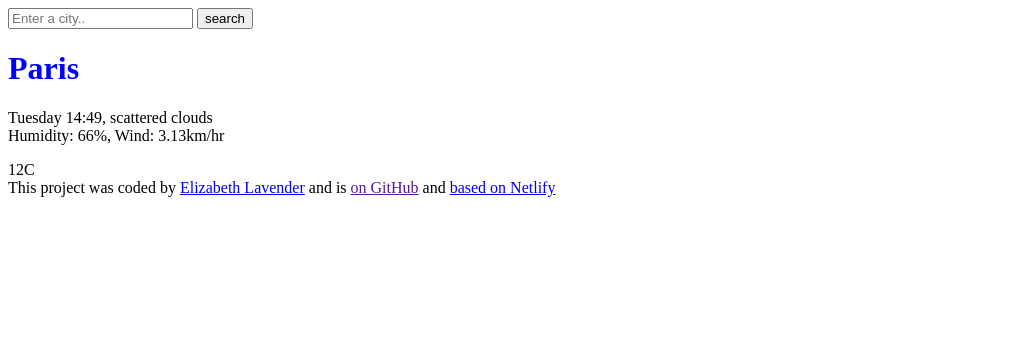
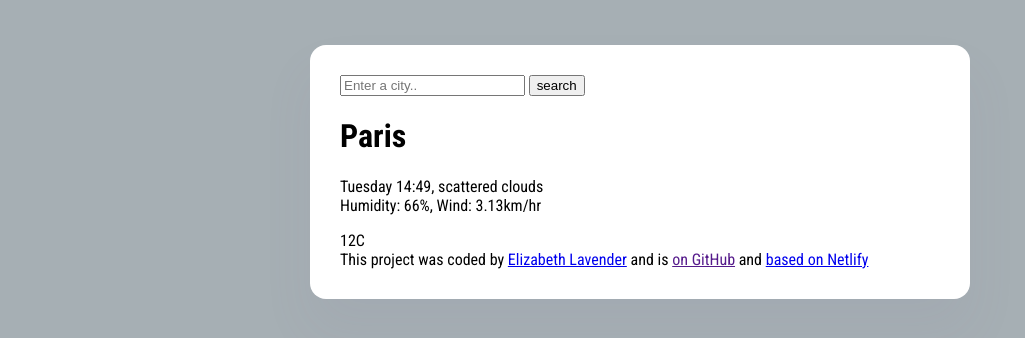
Before and after one commit to Lizernz/SheCodes-vanilla-weather-app7, a plain HTML site: page index.html in a window 1280 px wide. Shown: the whole page, without its empty margins (0-1025 px from the left). Drawn offline with Linux system fonts and the light colour scheme.

Commit message:
Styled the main container and added custom font

```diff
--- a/index.html
+++ b/index.html
@@ -4,9 +4,13 @@
     <meta charset="UTF-8">
     <meta name="viewport" content="width=device-width, initial-scale=1.0">
     <title>Vanilla weather App</title>
+    <link rel="preconnect" href="https://fonts.googleapis.com">
+<link rel="preconnect" href="https://fonts.gstatic.com" crossorigin>
+<link href="https://fonts.googleapis.com/css2?family=Roboto+Condensed:ital,wght@0,100;0,200;0,300;0,400;0,500;0,600;0,700;0,800;0,900;1,100;1,200;1,300;1,400;1,500;1,600;1,700;1,800;1,900&display=swap" rel="stylesheet">
     <link rel = "stylesheet" href="style.css">
 </head>
 <body>
+     <div class="weather-app">
   <header>
     <form>
       <input type="search" placeholder="Enter a city.." required />
@@ -33,5 +37,6 @@
     and <a href="https://deluxe-pudding-516a33.netlify.app">based on Netlify</a></footer>
 
   </footer>
+  </div>
 </body>
 </html>
--- a/style.css
+++ b/style.css
@@ -1,4 +1,15 @@
-h1{
+body{
+    background-color: rgba(156, 167, 172, 0.897);
+    font-family: 'Roboto Condensed', sans-serif;
 
-    color: blue;
 }
+
+.weather-app{
+    background: white;
+    max-width: 600px;
+    margin: 45px auto;
+    box-shadow: 0 30px 50px rgba(123, 112, 148, 0.08);
+    border-radius: 16px;
+    padding: 30px;
+
+}
```
